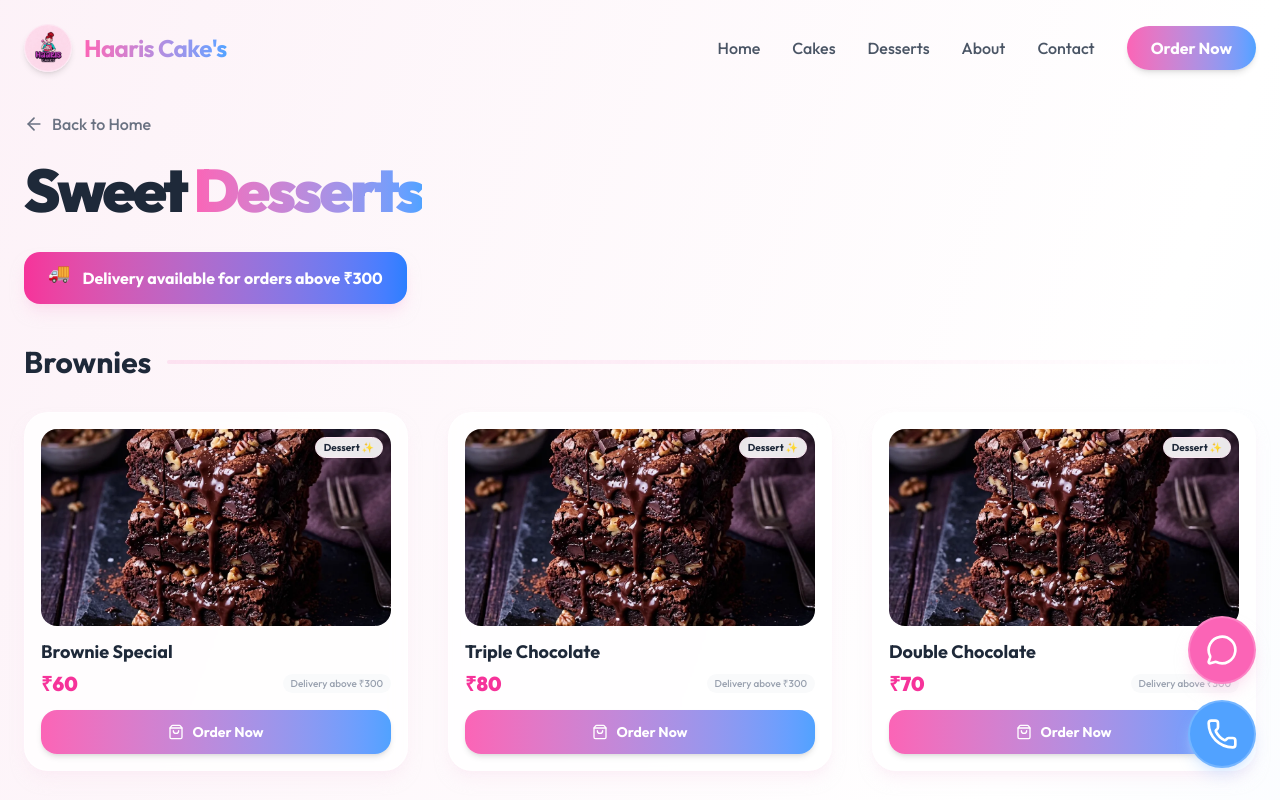
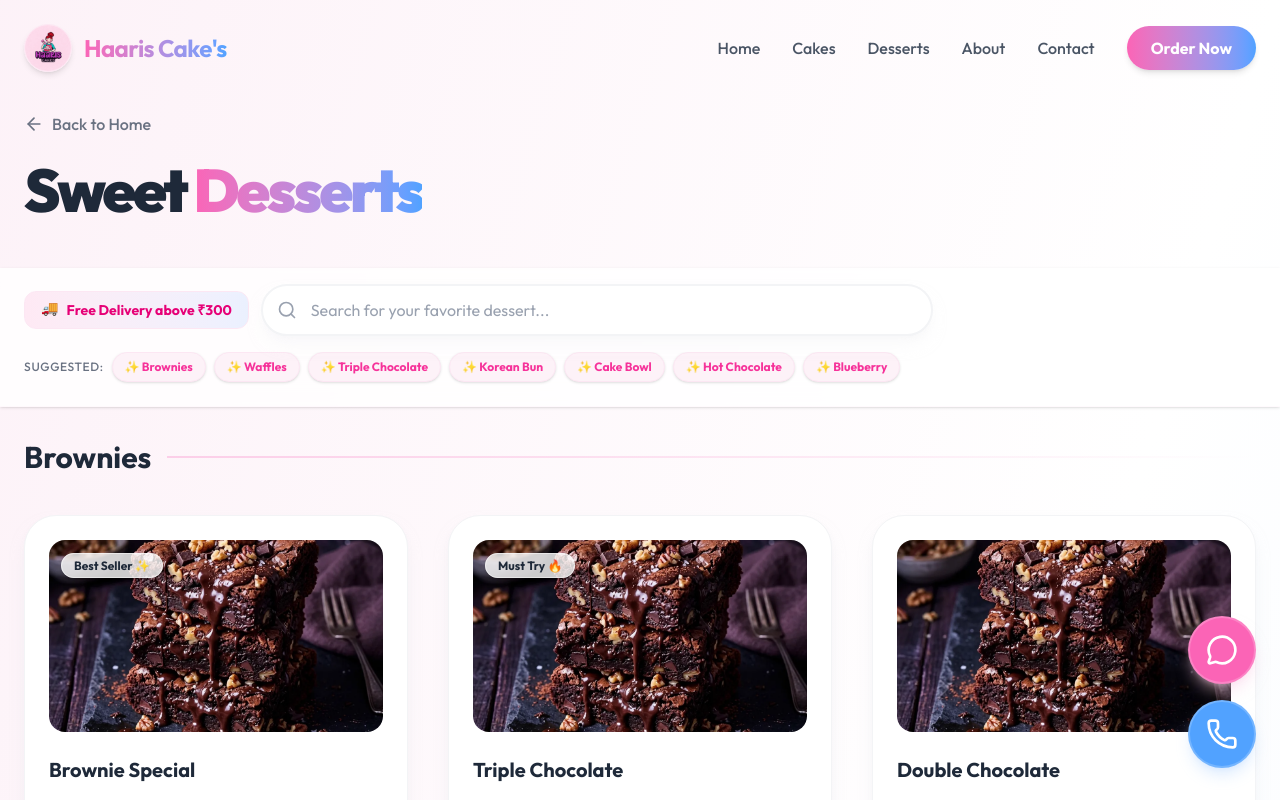
Before and after one commit to Mohamed-sabeek/haaris_cakes, a React (Vite) app: page /desserts in a window 1280 px wide. Shown: the top 800 px of the page. Built offline with nearby package versions, Linux system fonts and the light colour scheme.

Commit message:
Dessert page fixed

```diff
--- a/src/pages/Desserts.jsx
+++ b/src/pages/Desserts.jsx
@@ -1,7 +1,7 @@
 import React, { useState } from "react";
 import { motion } from "framer-motion";
 import { Link } from "react-router-dom";
-import { ArrowLeft, MessageCircle, ShoppingBag } from "lucide-react";
+import { ArrowLeft, MessageCircle, ShoppingBag, Search, X } from "lucide-react";
 import ImageModal from "../components/ImageModal";
 
 // Assets
@@ -16,8 +16,8 @@ const dessertCategories = [
     {
         title: "Brownies",
         items: [
-            { name: "Brownie Special", price: 60, image: brownieImage },
-            { name: "Triple Chocolate", price: 80, image: brownieImage },
+            { name: "Brownie Special", price: 60, image: brownieImage, isBestSeller: true, badgeText: "Best Seller ✨" },
+            { name: "Triple Chocolate", price: 80, image: brownieImage, isBestSeller: true, badgeText: "Must Try 🔥" },
             { name: "Double Chocolate", price: 70, image: brownieImage },
             { name: "Hot Chocolate", price: 120, image: hotChocoImage },
         ]
@@ -25,27 +25,27 @@ const dessertCategories = [
     {
         title: "Buns",
         items: [
-            { name: "Korean Cream Cheese Bun", price: 50, image: bunImage },
+            { name: "Korean Cream Cheese Bun", price: 50, image: bunImage, isBestSeller: true, badgeText: "Favorite 💜" },
         ]
     },
     {
         title: "Waffles",
         items: [
-            { name: "Triple Chocolate", price: 150, image: waffleImage },
+            { name: "Triple Chocolate", price: 150, image: waffleImage, isBestSeller: true, badgeText: "Best Seller ✨" },
             { name: "Blueberry", price: 120, image: waffleImage },
         ]
     },
     {
         title: "Cake Bowls",
         items: [
-            { name: "Brownie Chocolate Bowl", price: 250, image: brownieImage },
+            { name: "Brownie Chocolate Bowl", price: 250, image: brownieImage, isBestSeller: true, badgeText: "Premium Choice 🌟" },
             { name: "Chocolate Cake Bowl", price: 200, image: cakeBowlImage },
         ]
     },
     {
         title: "Hot Chocolate",
         items: [
-            { name: "Triple Chocolate", price: 100, image: hotChocoImage },
+            { name: "Triple Chocolate", price: 100, image: hotChocoImage, isBestSeller: true },
             { name: "Pista Choco", price: 140, image: pistaChocoImage },
         ]
     }
@@ -63,30 +63,33 @@ const DessertCard = ({ item, onImageClick }) => {
             initial={{ opacity: 0, y: 20 }}
             whileInView={{ opacity: 1, y: 0 }}
             viewport={{ once: true }}
-            className="bg-white/80 backdrop-blur-sm rounded-2xl sm:rounded-3xl shadow-lg shadow-pink-100/50 p-2.5 sm:p-4 border border-white/50 hover:shadow-xl transition-all duration-300 flex flex-col group"
+            className="bg-white rounded-[1.5rem] sm:rounded-[2rem] shadow-lg shadow-gray-200/50 p-3 sm:p-5 lg:p-6 border border-gray-100 hover:shadow-xl transition-all duration-300 flex flex-col justify-between group"
         >
+            <div>
                 <div
-                className="overflow-hidden rounded-xl sm:rounded-2xl mb-3 cursor-pointer relative aspect-square sm:aspect-video"
+                    className="overflow-hidden rounded-xl sm:rounded-2xl mb-3 sm:mb-6 cursor-pointer relative"
                     onClick={() => onImageClick(item.image)}
                 >
                     <img
                         src={item.image}
                         alt={item.name}
-                    className="w-full h-full object-cover transition-transform duration-500 group-hover:scale-110"
+                        className="w-full h-32 sm:h-40 lg:h-48 object-cover transition-transform duration-300 group-hover:scale-110"
                     />
-                <div className="absolute top-2 right-2 px-2 py-0.5 rounded-full bg-white/90 backdrop-blur-md text-[8px] sm:text-[10px] font-bold text-gray-800 shadow-sm border border-pink-100">
-                    Dessert ✨
+                    {item.isBestSeller && (
+                        <div className="absolute top-3 left-3">
+                            <span className="px-3 py-1 rounded-full bg-white/80 backdrop-blur-md border border-white/50 text-[10px] sm:text-xs font-bold text-gray-800 shadow-sm">
+                                {item.badgeText || "Best Seller ✨"}
+                            </span>
                         </div>
+                    )}
                 </div>
 
-            <div className="flex-grow flex flex-col justify-between">
-                <div>
-                    <h3 className="text-sm sm:text-lg font-bold text-gray-800 mb-1 group-hover:text-pink-400 transition-colors line-clamp-1">
+                <h3 className="text-base sm:text-lg lg:text-xl font-bold text-gray-800 mb-2 sm:mb-4 group-hover:text-pink-400 transition-colors line-clamp-1">
                     {item.name}
                 </h3>
-                    <div className="flex items-center justify-between mb-3">
-                        <span className="text-base sm:text-xl font-black text-pink-500">₹{item.price}</span>
-                        <span className="text-[8px] sm:text-[10px] font-medium text-gray-400 bg-gray-50 px-2 py-0.5 rounded-full">
+                <div className="flex items-center justify-between bg-pink-50/50 px-3 py-2 sm:px-4 sm:py-3 rounded-lg sm:rounded-xl mb-4 sm:mb-6">
+                    <span className="text-lg sm:text-xl font-black text-pink-500">₹{item.price}</span>
+                    <span className="text-[10px] sm:text-xs font-medium text-gray-500">
                         Delivery above ₹300
                     </span>
                 </div>
@@ -94,33 +97,42 @@ const DessertCard = ({ item, onImageClick }) => {
 
             <button
                 onClick={handleOrder}
-                    className="flex items-center justify-center gap-2 w-full py-2 sm:py-3 bg-gradient-to-r from-pink-400 to-blue-400 text-white rounded-xl sm:rounded-2xl font-bold shadow-md hover:shadow-lg hover:scale-[1.02] active:scale-95 transition-all text-xs sm:text-sm"
+                className="flex items-center justify-center gap-2 w-full py-2.5 sm:py-3.5 lg:py-4 bg-gradient-to-r from-pink-400 to-blue-400 text-white rounded-xl sm:rounded-2xl font-bold shadow-md hover:shadow-lg hover:scale-[1.02] active:scale-95 transition-all text-xs sm:text-sm lg:text-base"
             >
-                    <ShoppingBag size={16} className="hidden sm:block" />
+                <ShoppingBag size={18} className="hidden sm:block" />
                 Order Now
             </button>
-            </div>
         </motion.div>
     );
 };
 
 const Desserts = () => {
     const [selectedImage, setSelectedImage] = useState(null);
+    const [searchQuery, setSearchQuery] = useState("");
+
+    const filteredCategories = dessertCategories.map(category => ({
+        ...category,
+        items: category.items.filter(item =>
+            item.name.toLowerCase().includes(searchQuery.toLowerCase())
+        )
+    })).filter(category => category.items.length > 0);
+
+    const hasResults = filteredCategories.length > 0;
 
     return (
-        <div className="min-h-screen bg-gradient-to-br from-pink-50 via-white to-blue-50 pt-28 pb-20 overflow-x-hidden">
+        <div className="min-h-screen bg-gradient-to-br from-pink-50 via-white to-blue-50 pt-28 pb-20">
             <ImageModal
                 isOpen={!!selectedImage}
                 image={selectedImage}
                 onClose={() => setSelectedImage(null)}
             />
 
-            <div className="max-w-7xl mx-auto px-4 sm:px-6">
+            <div className="max-w-7xl mx-auto px-6">
                 {/* Header */}
-                <div className="mb-8">
+                <div className="mb-12">
                     <Link
                         to="/"
-                        className="inline-flex items-center gap-2 text-gray-500 hover:text-pink-400 transition-colors font-medium mb-4 sm:mb-6"
+                        className="inline-flex items-center gap-2 text-gray-500 hover:text-pink-400 transition-colors font-medium mb-6"
                     >
                         <ArrowLeft size={20} />
                         Back to Home
@@ -130,28 +142,78 @@ const Desserts = () => {
                     </h1>
                 </div>
 
-                {/* Delivery Banner */}
+                {/* Delivery Banner & Search Sticky Section */}
+                <div className="sticky top-20 z-40 -mx-6 px-6 py-4 bg-white/80 backdrop-blur-md border-b border-pink-100/20 shadow-sm transition-all mb-8">
+                    <div className="max-w-7xl mx-auto">
+                        <div className="flex flex-col gap-4">
+                            <div className="flex flex-wrap items-center gap-3">
                                 <motion.div
-                    initial={{ opacity: 0, x: -20 }}
+                                    initial={{ opacity: 0, x: -10 }}
                                     animate={{ opacity: 1, x: 0 }}
-                    className="mb-10 inline-flex items-center gap-3 px-6 py-3 rounded-2xl bg-gradient-to-r from-pink-500 to-blue-500 text-white shadow-lg shadow-pink-200/50"
+                                    className="inline-flex items-center gap-2 px-4 py-2 rounded-xl bg-gradient-to-r from-pink-500/10 to-blue-500/10 border border-pink-100 text-pink-600 text-xs sm:text-sm font-bold whitespace-nowrap"
                                 >
-                    <span className="text-lg animate-bounce">🚚</span>
-                    <span className="font-bold text-sm sm:text-base">Delivery available for orders above ₹300</span>
+                                    <span className="animate-bounce">🚚</span>
+                                    Free Delivery above ₹300
                                 </motion.div>
 
-                {/* Categories */}
-                <div className="space-y-16">
-                    {dessertCategories.map((category, idx) => (
+                                <div className="relative group flex-grow max-w-2xl">
+                                    <div className="absolute inset-y-0 left-0 pl-4 flex items-center pointer-events-none text-gray-400 group-focus-within:text-pink-400 transition-colors">
+                                        <Search size={20} />
+                                    </div>
+                                    <input
+                                        type="text"
+                                        placeholder="Search for your favorite dessert..."
+                                        value={searchQuery}
+                                        onChange={(e) => setSearchQuery(e.target.value)}
+                                        className="block w-full pl-12 pr-12 py-3 bg-white border-2 border-gray-100 rounded-[1.2rem] sm:rounded-[2rem] text-gray-800 placeholder-gray-400 focus:outline-none focus:border-pink-200 focus:ring-4 focus:ring-pink-50 transition-all shadow-lg shadow-gray-100/50"
+                                    />
+                                    {searchQuery && (
+                                        <button
+                                            onClick={() => setSearchQuery("")}
+                                            className="absolute inset-y-0 right-0 pr-4 flex items-center text-gray-400 hover:text-pink-400 transition-colors"
+                                        >
+                                            <X size={20} />
+                                        </button>
+                                    )}
+                                </div>
+                            </div>
+
+                            {!searchQuery && (
+                                <div className="flex items-center gap-2 overflow-x-auto pb-2 scrollbar-hide">
+                                    <span className="text-[10px] sm:text-xs font-medium text-gray-500 whitespace-nowrap uppercase tracking-wider">Suggested:</span>
+                                    <div className="flex gap-2">
+                                        {[
+                                            "Brownies", "Waffles", "Triple Chocolate", "Korean Bun",
+                                            "Cake Bowl", "Hot Chocolate", "Blueberry"
+                                        ].map((suggestion) => (
+                                            <button
+                                                key={suggestion}
+                                                onClick={() => setSearchQuery(suggestion)}
+                                                className="px-3 py-1.5 rounded-full bg-pink-50 text-pink-500 text-[10px] sm:text-xs font-bold hover:bg-pink-100 transition-all border border-pink-100 flex items-center gap-1 shadow-sm whitespace-nowrap"
+                                            >
+                                                ✨ {suggestion}
+                                            </button>
+                                        ))}
+                                    </div>
+                                </div>
+                            )}
+                        </div>
+                    </div>
+                </div>
+
+                {/* Categories & Results */}
+                {hasResults ? (
+                    <div className="space-y-20">
+                        {filteredCategories.map((category, idx) => (
                             <section key={idx}>
-                            <div className="flex items-center gap-4 mb-8">
-                                <h2 className="text-xl sm:text-3xl font-bold text-gray-800">
+                                <div className="flex items-center gap-4 mb-10">
+                                    <h2 className="text-2xl md:text-3xl font-bold text-gray-800">
                                         {category.title}
                                     </h2>
-                                <div className="h-1 flex-grow bg-gradient-to-r from-pink-200 to-transparent rounded-full opacity-50"></div>
+                                    <div className="h-0.5 flex-grow bg-gradient-to-r from-pink-200 to-transparent"></div>
                                 </div>
 
-                            <div className="grid grid-cols-2 lg:grid-cols-3 gap-4 sm:gap-8 lg:gap-10">
+                                <div className="grid grid-cols-2 lg:grid-cols-3 gap-6 lg:gap-10">
                                     {category.items.map((item, i) => (
                                         <DessertCard key={i} item={item} onImageClick={setSelectedImage} />
                                     ))}
@@ -159,22 +221,47 @@ const Desserts = () => {
                             </section>
                         ))}
                     </div>
+                ) : (
+                    <motion.div
+                        initial={{ opacity: 0 }}
+                        animate={{ opacity: 1 }}
+                        className="text-center py-20 bg-white/50 rounded-[3rem] border-2 border-dashed border-gray-200"
+                    >
+                        <div className="text-5xl mb-4">🔍</div>
+                        <h3 className="text-2xl font-bold text-gray-800 mb-2">No desserts found</h3>
+                        <p className="text-gray-500">We couldn't find any treats matching "{searchQuery}"</p>
+                        <button
+                            onClick={() => setSearchQuery("")}
+                            className="mt-6 px-6 py-2 bg-gradient-to-r from-pink-400 to-blue-400 text-white rounded-full font-bold shadow-md hover:shadow-lg transition-all"
+                        >
+                            Clear Search
+                        </button>
+                    </motion.div>
+                )}
 
-                {/* Contact Footer */}
-                <div className="mt-20 p-8 sm:p-12 rounded-[2.5rem] bg-white/40 backdrop-blur-md border border-white shadow-xl text-center">
-                    <h3 className="text-2xl sm:text-3xl font-bold text-gray-800 mb-4">Want something else?</h3>
-                    <p className="text-gray-500 mb-8 max-w-xl mx-auto">
-                        We take custom orders for celebrations! Contact us on WhatsApp for special requests and bulk orders.
+                {/* Custom Order Section */}
+                {!searchQuery && (
+                    <div className="mt-24 p-8 sm:p-16 rounded-[3rem] bg-gradient-to-br from-pink-50 to-blue-50 border border-white shadow-xl relative overflow-hidden text-center group">
+                        <div className="absolute top-0 right-0 w-64 h-64 bg-pink-200/20 rounded-full -mr-32 -mt-32 blur-3xl group-hover:bg-pink-300/30 transition-all duration-700"></div>
+                        <div className="absolute bottom-0 left-0 w-64 h-64 bg-blue-200/20 rounded-full -ml-32 -mb-32 blur-3xl group-hover:bg-blue-300/30 transition-all duration-700"></div>
+
+                        <div className="relative z-10">
+                            <h3 className="text-3xl sm:text-4xl font-extrabold text-gray-800 mb-6 tracking-tight">Need a custom <span className="bg-gradient-to-r from-pink-400 to-blue-400 bg-clip-text text-transparent underline decoration-pink-200 decoration-8 underline-offset-4">dessert box?</span></h3>
+                            <p className="text-gray-600 mb-10 max-w-2xl mx-auto text-lg leading-relaxed font-medium">
+                                We curate special gift boxes for birthdays, corporate events, and celebrations! Let us make your sweet moments more memorable.
                             </p>
                             <a
-                        href="https://wa.me/919944362457"
+                                href="https://wa.me/919944362457?text=Hi, I want to inquire about a custom dessert box"
                                 target="_blank"
-                        className="inline-flex items-center gap-3 bg-gradient-to-r from-pink-400 to-blue-400 text-white px-8 py-4 rounded-full font-bold shadow-lg hover:scale-105 transition-all text-sm sm:text-base"
+                                rel="noopener noreferrer"
+                                className="inline-flex items-center gap-3 bg-gradient-to-r from-pink-400 to-blue-400 text-white px-10 py-4 rounded-full font-bold shadow-lg hover:shadow-pink-200/50 hover:scale-105 active:scale-95 transition-all text-lg"
                             >
-                        <MessageCircle size={20} />
-                        Chat with us
+                                <MessageCircle size={24} />
+                                Chat on WhatsApp
                             </a>
                         </div>
+                    </div>
+                )}
             </div>
         </div>
     );
```
Lines whose indentation alone changed are shown as unchanged.
